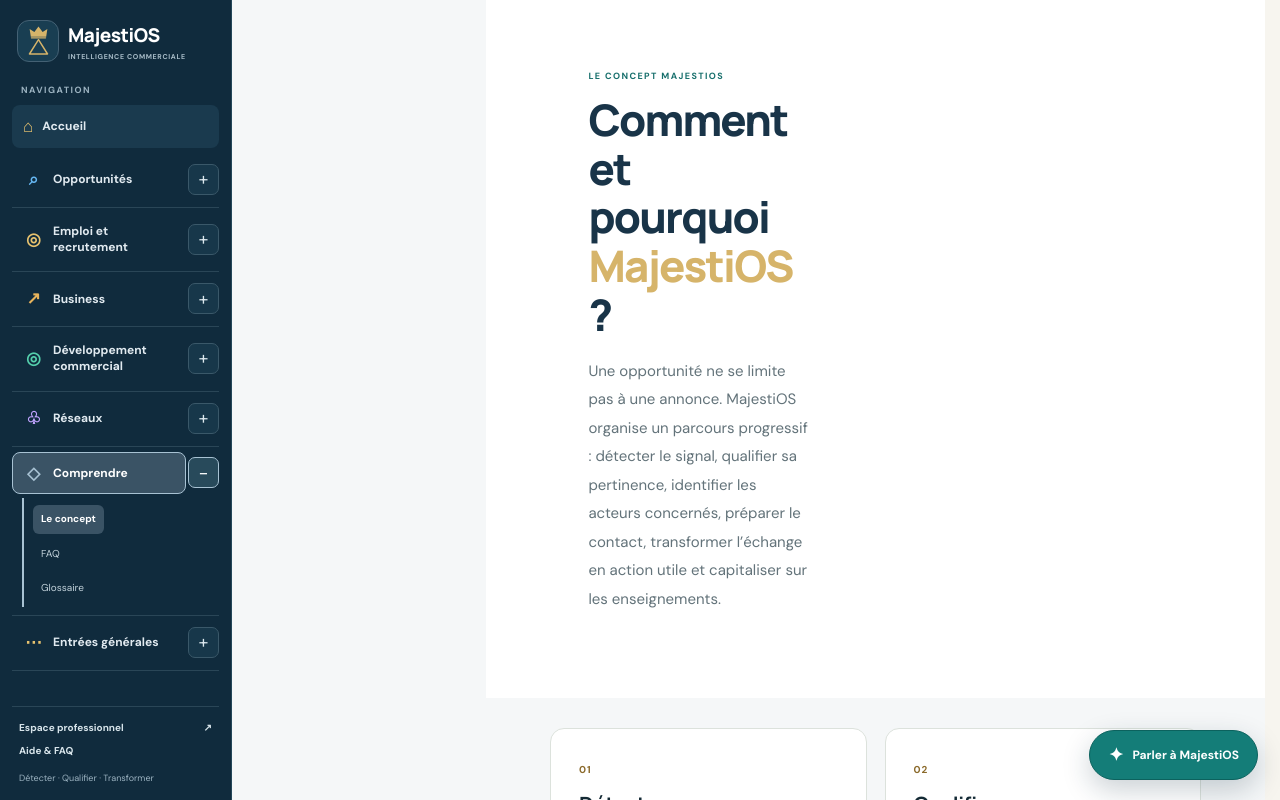
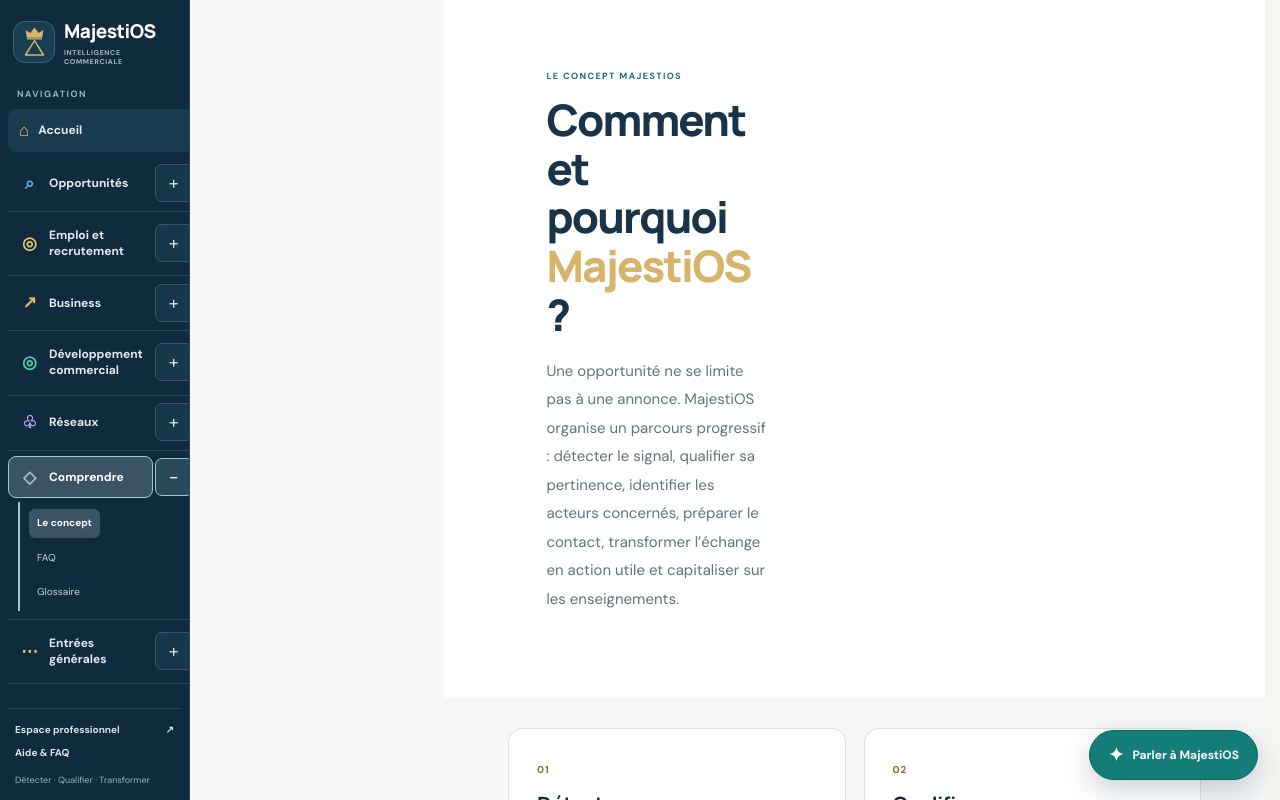
Before and after one commit to Chexpeer/Majestios, a Next.js app: page /comment-et-pourquoi in a window 1280 px wide. Shown: the top 800 px of the page. Built offline with nearby package versions, Linux system fonts and the light colour scheme.

Commit message:
Rendre la navigation latérale plus compacte et les commandes de menus plus faciles à toucher

```diff
--- a/src/app/globals.css
+++ b/src/app/globals.css
@@ -1125,8 +1125,8 @@ body { background: var(--paper); color: var(--ink); }
 
 
 /* Homepage: vertical navigation and a focused, interactive opportunity hub */
-.home-layout { display:grid; grid-template-columns:250px minmax(0,1fr); min-height:100vh; background:#f5f7f7; }
-.home-sidebar { position:sticky; top:0; display:flex; flex-direction:column; align-self:start; width:250px; height:100vh; overflow-y:auto; padding:24px 15px 18px; border-right:1px solid var(--line); background:#fff; }
+.home-layout { display:grid; grid-template-columns:190px minmax(0,1fr); min-height:100vh; background:#f5f7f7; }
+.home-sidebar { position:sticky; top:0; display:flex; flex-direction:column; align-self:start; width:190px; height:100vh; overflow-y:auto; padding:24px 15px 18px; border-right:1px solid var(--line); background:#fff; }
 .home-sidebar-brand { display:flex; align-items:center; gap:11px; padding:0 7px 28px; }
 .home-sidebar-mark { position:relative; display:flex; flex:0 0 42px; flex-direction:column; align-items:center; justify-content:center; gap:0; width:42px; height:42px; border-radius:12px; background:var(--navy); color:var(--gold); }
 .home-sidebar-mark .brand-crown { display:block; width:19px; height:13px; color:var(--gold); }
@@ -1180,8 +1180,8 @@ body { background: var(--paper); color: var(--ink); }
 .home-process-strip i { margin-left:5px; color:#9db4b4; font-style:normal; }
 .home-main .redesign-footer { padding:19px clamp(20px,4vw,58px); }
 @media (max-width:1050px) {
-  .home-layout { grid-template-columns:218px minmax(0,1fr); }
-  .home-sidebar { width:218px; padding-right:11px; padding-left:11px; }
+  .home-layout { grid-template-columns:180px minmax(0,1fr); }
+  .home-sidebar { width:180px; padding-right:11px; padding-left:11px; }
   .announcement-flows { grid-template-columns:repeat(2,minmax(0,1fr)); }
 }
 @media (max-width:760px) {
@@ -1664,11 +1664,11 @@ body { background: var(--paper); color: var(--ink); }
 
 /* Navigation v2 : repères directs, accueil permanent et codes couleur plus lisibles. */
 .majestic-global-shell {
-  grid-template-columns: 232px minmax(0, 1fr);
+  grid-template-columns: 190px minmax(0, 1fr);
 }
 .majestic-global-shell > .home-sidebar {
-  width: 232px;
-  padding: 20px 12px 16px;
+  width: 190px;
+  padding: 18px 8px 14px;
   background: #102b3d;
   border-right: 1px solid #25485a;
   color: #f5f8fa;
@@ -1708,11 +1708,11 @@ body { background: var(--paper); color: var(--ink); }
 .home-sidebar-label { min-width: 0; }
 .home-sidebar-expand {
   display: grid;
-  flex: 0 0 31px;
+  flex: 0 0 38px;
   place-items: center;
   align-self: center;
-  width: 31px;
-  height: 31px;
+  width: 38px;
+  height: 38px;
   border: 1px solid #3a5869;
   border-radius: 7px;
   background: #17374a;
@@ -1758,16 +1758,16 @@ body { background: var(--paper); color: var(--ink); }
 .home-mobile-menu-button { border-color: #466477; background: #102b3d; color: #fff; }
 .home-mobile-menu-button:hover { background: #1a4054; }
 @media (max-width: 1050px) {
-  .majestic-global-shell { grid-template-columns: 214px minmax(0, 1fr); }
-  .majestic-global-shell > .home-sidebar { width: 214px; padding-right: 9px; padding-left: 9px; }
+  .majestic-global-shell { grid-template-columns: 180px minmax(0, 1fr); }
+  .majestic-global-shell > .home-sidebar { width: 180px; padding-right: 9px; padding-left: 9px; }
   .home-sidebar-top-link { gap: 7px; padding-right: 7px; padding-left: 7px; font-size: 11px; }
-  .home-sidebar-expand { flex-basis: 27px; width: 27px; height: 29px; }
+  .home-sidebar-expand { flex-basis: 36px; width: 36px; height: 36px; }
 }
 @media (max-width: 760px) {
   .majestic-global-shell { display: block; }
   .majestic-global-shell > .home-sidebar {
-    width: min(276px, 84vw) !important;
-    max-width: 276px;
+    width: min(238px, 82vw) !important;
+    max-width: 238px;
     padding: 18px 12px 14px !important;
   }
   .home-mobile-menu-button {
```
